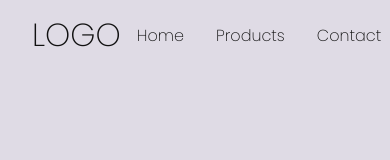
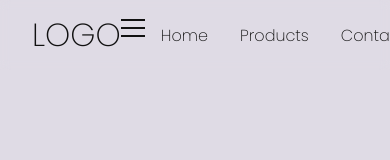
Before and after one commit to michaelpaulcuccia/responsive-website, a plain HTML site: page index.html in a window 390 px wide. Shown: the top 160 px of the page. Drawn offline with Linux system fonts and the light colour scheme.

Commit message:
responsive burger menu -started

```diff
--- a/index.html
+++ b/index.html
@@ -11,6 +11,11 @@
     <!-- HEADER -->
     <header class="header">
       <a href="#">LOGO</a>
+      <!-- Responsive Menu -->
+      <div class="menu-btn">
+        <div class="menu-btn-lines"></div>
+      </div>
+      <!-- Menu UL-LI -->
       <ul class="menu-items">
         <li><a href="#" class="menu-item">Home</a></li>
         <li><a href="#" class="menu-item">Products</a></li>
--- a/scss/main.scss
+++ b/scss/main.scss
@@ -17,6 +17,7 @@ body {
     padding: 1rem 2rem;
     //bring back to top after img and hero
     z-index: 1;
+    backdrop-filter: blur(5px);
 
     a {
         text-decoration: none;
@@ -39,6 +40,46 @@ body {
                 background-color: $background-medium;
             }
         }
+    }
+
+    //responsive menu
+    .menu-btn {
+        position: relative;
+        display: flex;
+        justify-content: center;
+        align-items: center;
+        width: 1.5rem;
+        height: 1.5rem;
+        cursor: pointer;
+        z-index: 1;
+
+        &-lines,
+        &-lines::before,
+        &-lines::after {
+            width: 1.5rem;
+            height: .1rem;
+            background-color: #111111;
+            transition: all .5s ease-in-out;
+        }
+
+        &-lines::before,
+        &-lines::after {
+            content: '';
+            position: absolute;
+        }
+
+        &-lines::before {
+            transform: translateY(-.5rem);
+        }
+        &-lines::after {
+            transform: translateY(+.5rem);
+        }
+
+
+
+
+
+
     }
 
 }
@@ -111,14 +152,6 @@ body {
         fill: #FFFFFF;
     }
 
-    //tablet
-    @media (max-width: 767px) {
-        &svg {
-            width: calc(200% + 1.3px);
-            height: 150px;
-        }
-    }
-
     //mobile
     @media (max-width: 500px) {
         &svg {
```
Also changed, not shown: css/main.css, 1 other file.
